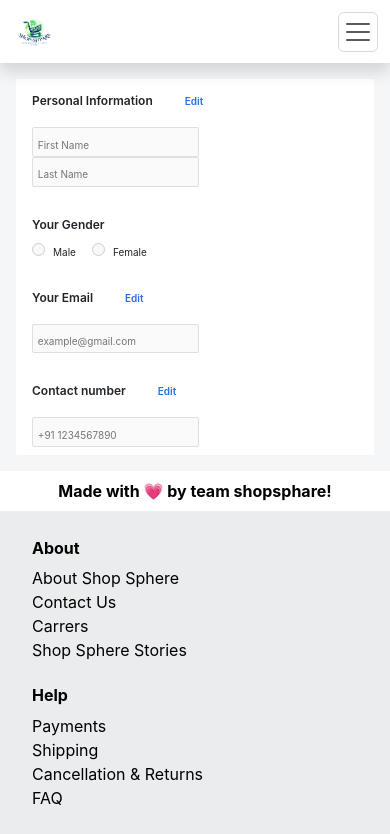
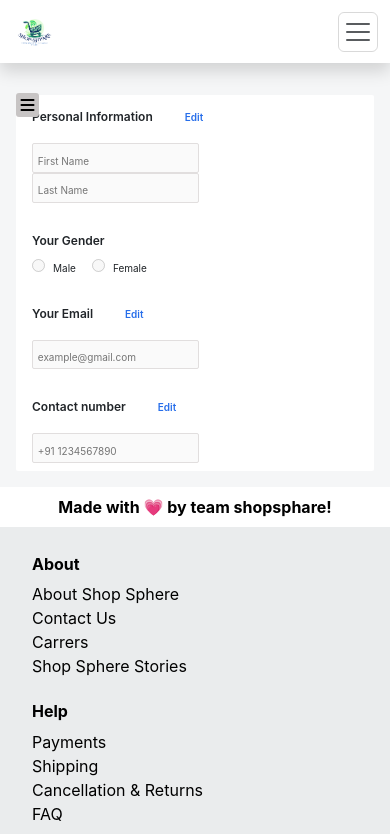
Before and after one commit to Vikash-Prajapati-23/Shop-Sphere, a React (Create React App) app in the folder Frontend/: page /Profile in a window 390 px wide. Shown: the top 834 px of the page. Built offline with nearby package versions, Linux system fonts and the light colour scheme; no server answers.

Commit message:
Almost complete.!

```diff
--- a/Frontend/src/components/Dashboard/Profile/Profile.css
+++ b/Frontend/src/components/Dashboard/Profile/Profile.css
@@ -170,6 +170,7 @@ p {
   }
 
   .profile-personal-secs {
+    padding-top: 1rem;
     max-width: 397px;
     min-width: 288px;
     width: 100%;
@@ -177,7 +178,18 @@ p {
   }
 
   .aside-user {
-    display: none;
+    /* display: none; */
+    /* z-index: 1000; */
+  }
+
+  .side-nav-icon {
+    position: absolute;
+    left: 4%;
+    top: 11%;
+    border: none;
+    background-color: #c7c4c4;
+    padding: 0rem .3rem;
+    border-radius: 3px;
   }
 }
 
@@ -197,4 +209,8 @@ p {
   .profile-text-size-s {
     font-size: 8px;
   }
+
+  .side-nav-icon {
+    left: 5%;
+  }
 }
--- a/Frontend/src/components/Dashboard/Profile/Profile.jsx
+++ b/Frontend/src/components/Dashboard/Profile/Profile.jsx
@@ -11,6 +11,7 @@ const Profile = ({ name, setIsLoggedIn }) => {
     location.state?.section === "manageAddresses" ? 2 : 1
   );
   const navigate = useNavigate();
+  const [isOpen, setIsOpen] = useState(false);
   const [formData, setFormData] = useState({
     firstName: "",
     lastName: "",
@@ -50,6 +51,11 @@ const Profile = ({ name, setIsLoggedIn }) => {
 
   return (
     <div className="Profile">
+      {!isOpen ? (
+        <button onClick={() => setIsOpen(true)} className="side-nav-icon">
+          <i class="fa-solid fa-bars"></i>
+        </button>
+      ) : (
         <aside className="aside-user ">
           <div className="user mb-3">
             <div>
@@ -133,6 +139,7 @@ const Profile = ({ name, setIsLoggedIn }) => {
             </div>
           </div>
         </aside>
+      )}
 
       {currentIndex === 1 && (
         <PersonalInfo
--- a/Frontend/src/components/Dashboard/ProfileNevigate/ManageAddresses/ManageAddress.css
+++ b/Frontend/src/components/Dashboard/ProfileNevigate/ManageAddresses/ManageAddress.css
@@ -181,6 +181,7 @@ button.cancle {
   }
 
   .manage-address-size {
+    padding-top: 1rem;
     font-size: 18px;
   }
 }
```
Lines whose indentation alone changed are shown as unchanged.
